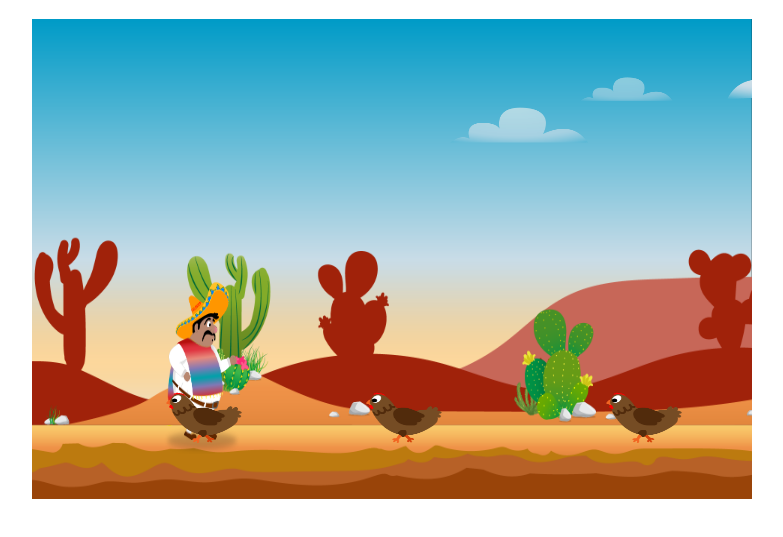
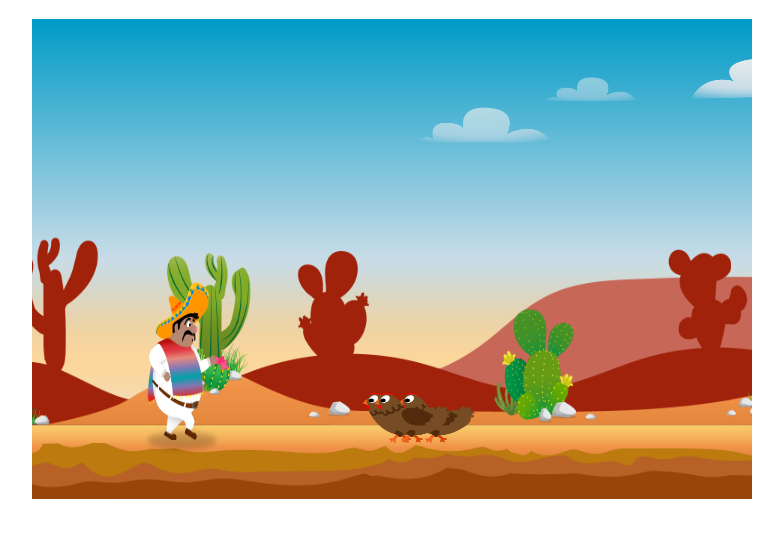
Before and after one commit to FabianCaspers/elpolloloco, a plain HTML site: page index.html in a window 1280 px wide. Shown: the part 69-606 px from the top of the page, without its empty margins (248-1031 px from the left). Drawn offline with Linux system fonts and the light colour scheme.

Commit message:
add boss and sounds

```diff
--- a/classes/character.class.js
+++ b/classes/character.class.js
@@ -16,6 +16,8 @@ class Character extends MovableObject {
 
     world;
 
+    walking_sound = new Audio('audio/running.mp3')
+
     currentImage = 0;
 
     constructor() {
@@ -29,13 +31,19 @@ class Character extends MovableObject {
     animate() {
 
         setInterval(() => {
-            if(this.world.keyboard.RIGHT) {
+            this.walking_sound.pause();
+            if(this.world.keyboard.RIGHT && this.x < this. world.level.level_end_x) {
                 this.x += this.speed;
+                this.otherDirection = false;
+                this.walking_sound.play();
             }
 
-            if(this.world.keyboard.LEFT) {
+            if(this.world.keyboard.LEFT && this.x > 0) {
                 this.x -= this.speed;
+                this.otherDirection = true;
+                this.walking_sound.play();
             }
+            this.world.camera_x = -this.x + 100;
         }, 1000 / 60);
 
 
@@ -45,10 +53,7 @@ class Character extends MovableObject {
             if (this.world.keyboard.RIGHT || this.world.keyboard.LEFT) {
 
                 // Walk animation
-                let i = this.currentImage % this.IMAGES_WALKING.length;
-                let path = this.IMAGES_WALKING[i];
-                this.img = this.ImageCache[path];
-                this.currentImage++;
+                this.playAnimation(this.IMAGES_WALKING)
             }
         }, 50);
     }
--- a/classes/chicken.class.js
+++ b/classes/chicken.class.js
@@ -4,6 +4,8 @@ class Chicken extends MovableObject {
     y = 370;
     height = 60;
     width = 80;
+
+    chicken_sound = new Audio('audio/chicken.mp3')
 
     IMAGES_WALKING = [
         'img/3_enemies_chicken/chicken_normal/1_walk/1_w.png',
@@ -20,6 +22,7 @@ class Chicken extends MovableObject {
         this.x = 200 + Math.random() * 500; // Zahl zwischen 200 und 700       // Chicken haben Random Positionen
         this.speed = 0.15 + Math.random() * 0.5;
 
+
         this.animate();
     }
 
@@ -27,10 +30,7 @@ class Chicken extends MovableObject {
         this.moveLeft();
 
         setInterval(() => {
-            let i = this.currentImage % this.IMAGES_WALKING.length;
-            let path = this.IMAGES_WALKING[i];
-            this.img = this.ImageCache[path];
-            this.currentImage++;
+            this.playAnimation(this.IMAGES_WALKING)
         }, 200);
     }
 }
--- /dev/null
+++ b/classes/endboss.class.js
@@ -0,0 +1,33 @@
+class Endboss extends MovableObject {
+
+    height = 500;
+    width = 300;
+    y = -10;
+
+
+    IMAGES_WALKING = [
+        'img/4_enemie_boss_chicken/2_alert/G5.png',
+        'img/4_enemie_boss_chicken/2_alert/G6.png',
+        'img/4_enemie_boss_chicken/2_alert/G7.png',
+        'img/4_enemie_boss_chicken/2_alert/G8.png',
+        'img/4_enemie_boss_chicken/2_alert/G9.png',
+        'img/4_enemie_boss_chicken/2_alert/G10.png',
+        'img/4_enemie_boss_chicken/2_alert/G11.png',
+        'img/4_enemie_boss_chicken/2_alert/G12.png'
+    ];
+
+
+    constructor() {
+        super().loadImage(this.IMAGES_WALKING[0]);
+        this.loadImages(this.IMAGES_WALKING);
+        this.x = 700;
+        this.animate();
+
+    }
+
+    animate() {
+        setInterval(() => {
+            this.playAnimation(this.IMAGES_WALKING);
+        }, 200);
+    }
+}
--- /dev/null
+++ b/classes/level.class.js
@@ -0,0 +1,12 @@
+class Level {
+    enemies;
+    clouds;
+    backgroundObjects;
+    level_end_x = 2200;
+
+    constructor(enemies, clouds, backgroundObjects) {
+        this.enemies = enemies;
+        this.clouds = clouds;
+        this.backgroundObjects = backgroundObjects;
+    }
+}
--- a/classes/movable-object.class.js
+++ b/classes/movable-object.class.js
@@ -7,6 +7,7 @@ class MovableObject {
     currenImage = 0;
     ImageCache = {};
     speed = 0.15;
+    otherDirection = false;
 
     // loadImage('img/test.png')
     loadImage(path) {
@@ -18,8 +19,16 @@ class MovableObject {
         arr.forEach((path) => {
             let img = new Image();
             img.src = path;
+            img.style = 'transform: scaleX(-1)';
             this.ImageCache[path] = img;
         });
+    }
+
+    playAnimation(images){
+    let i = this.currentImage % this.IMAGES_WALKING.length;
+                let path = images[i];
+                this.img = this.ImageCache[path];
+                this.currentImage++;
     }
 
 
--- a/classes/world.class.js
+++ b/classes/world.class.js
@@ -1,24 +1,11 @@
 class World {
 
     character = new Character();
-    enemies = [
-        new Chicken(),
-        new Chicken(),
-        new Chicken()
-
-    ];
-    clouds = [
-        new Cloud()
-    ];
-    backgroundObjects = [
-        new BackgroundObject('img/5_background/layers/air.png', 0),
-        new BackgroundObject('img/5_background/layers/3_third_layer/1.png', 0),
-        new BackgroundObject('img/5_background/layers/2_second_layer/1.png', 0),
-        new BackgroundObject('img/5_background/layers/1_first_layer/1.png', 0)
-    ];
+    level = level1;
     canvas;
     ctx;
     keyboard;
+    camera_x = 0;
 
     constructor(canvas, keyboard) {
         this.ctx = canvas.getContext('2d');  // Definiert den Kontex das es sich um 2D handelt
@@ -38,11 +25,14 @@ class World {
     draw() {
         this.ctx.clearRect(0, 0, this.canvas.width, this.canvas.height);
 
-        this.addObjectToMap(this.backgroundObjects);
+        this.ctx.translate(this.camera_x, 0);
+
+        this.addObjectToMap(this.level.backgroundObjects);
         this.addToMap(this.character);
-        this.addObjectToMap(this.clouds);
-        this.addObjectToMap(this.enemies);
+        this.addObjectToMap(this.level.clouds);
+        this.addObjectToMap(this.level.enemies);
 
+        this.ctx.translate(-this.camera_x, 0);
 
 
         // Draw() wird immer weider aufgerufen
@@ -60,6 +50,16 @@ class World {
     }
 
     addToMap(mo) {
+        if(mo.otherDirection) {
+            this.ctx.save();
+            this.ctx.translate(mo.width, 0);  // verschiebt
+            this.ctx.scale(-1, 1);  // mirrow the pic
+            mo.x = mo.x * -1;
+        }
         this.ctx.drawImage(mo.img, mo.x, mo.y, mo.width, mo.height);
+        if (mo.otherDirection) {
+            mo.x = mo.x * -1;
+            this.ctx.restore();
+        }
     }
 }
--- a/index.html
+++ b/index.html
@@ -13,6 +13,9 @@
     <script src="classes/world.class.js"></script>
     <script src="classes/background-object.class.js"></script>
     <script src="classes/keybord.class.js"></script>
+    <script src="classes/level.class.js"></script>
+    <script src="classes/endboss.class.js"></script>
+    <script src="levels/level1.js"></script>
     <script src="js/game.js"></script>
 </head>
 <body onload="init()">
--- /dev/null
+++ b/levels/level1.js
@@ -0,0 +1,37 @@
+const level1 = new Level(
+    [
+    new Chicken(),
+    new Chicken(),
+    new Chicken(),
+    new Endboss()
+
+
+],
+[
+    new Cloud()
+],
+
+[
+    new BackgroundObject('img/5_background/layers/air.png', -719),
+    new BackgroundObject('img/5_background/layers/3_third_layer/2.png', -719),
+    new BackgroundObject('img/5_background/layers/2_second_layer/2.png', -719),
+    new BackgroundObject('img/5_background/layers/1_first_layer/2.png', -719),
+
+    new BackgroundObject('img/5_background/layers/air.png', 0),
+    new BackgroundObject('img/5_background/layers/3_third_layer/1.png', 0),
+    new BackgroundObject('img/5_background/layers/2_second_layer/1.png', 0),
+    new BackgroundObject('img/5_background/layers/1_first_layer/1.png', 0),
+    new BackgroundObject('img/5_background/layers/air.png', 719),
+    new BackgroundObject('img/5_background/layers/3_third_layer/2.png', 719),
+    new BackgroundObject('img/5_background/layers/2_second_layer/2.png', 719),
+    new BackgroundObject('img/5_background/layers/1_first_layer/2.png', 719),
+
+    new BackgroundObject('img/5_background/layers/air.png', 719 * 2),
+    new BackgroundObject('img/5_background/layers/3_third_layer/1.png', 719 * 2),
+    new BackgroundObject('img/5_background/layers/2_second_layer/1.png', 719 * 2),
+    new BackgroundObject('img/5_background/layers/1_first_layer/1.png', 719 * 2),
+    new BackgroundObject('img/5_background/layers/air.png', 719 * 3),
+    new BackgroundObject('img/5_background/layers/3_third_layer/2.png', 719 * 3),
+    new BackgroundObject('img/5_background/layers/2_second_layer/2.png', 719 * 3),
+    new BackgroundObject('img/5_background/layers/1_first_layer/2.png', 719 * 3)
+])
```
Also changed, not shown: 8 other files.
